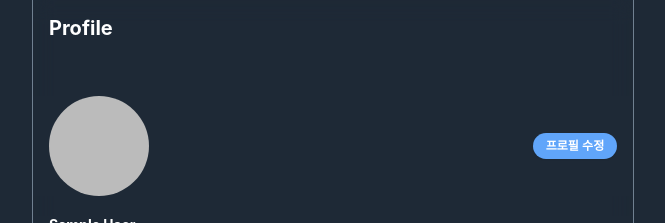
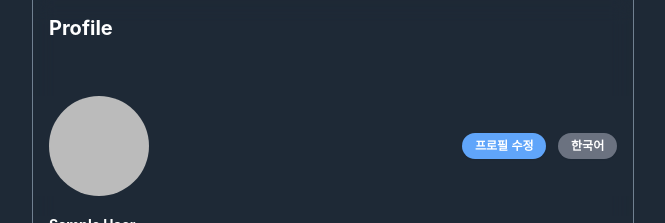
Before and after one commit to honeykikiki/fast-campus, a React (Create React App) app in the folder high-performance_large-scale_frontend/02-twitter/: page /profile in a window 1280 px wide. Shown: the top 223 px of the page, without its empty margins (307-972 px from the left). Built offline with nearby package versions, Linux system fonts and the light colour scheme; no server answers; the database is empty; sample sign-in values are in the browser's storage.

Commit message:
리코일 라이브러리 추가, 전역관리 세팅

```diff
--- a/high-performance_large-scale_frontend/02-twitter/package.json
+++ b/high-performance_large-scale_frontend/02-twitter/package.json
@@ -17,6 +17,7 @@
     "react-router-dom": "^6.22.1",
     "react-scripts": "5.0.1",
     "react-toastify": "^10.0.4",
+    "recoil": "^0.7.7",
     "sass": "^1.71.1",
     "typescript": "^4.4.2",
     "uuid": "^9.0.1",
--- a/high-performance_large-scale_frontend/02-twitter/src/App.tsx
+++ b/high-performance_large-scale_frontend/02-twitter/src/App.tsx
@@ -7,6 +7,7 @@ import { app } from 'firebaseApp';
 import { ToastContainer } from 'react-toastify';
 import 'react-toastify/dist/ReactToastify.css';
 import Loader from 'components/loader/Loader';
+import { RecoilRoot } from 'recoil';
 
 function App() {
   const [isAuthenticated, setIsAuthenticated] = useState(false);
@@ -25,6 +26,7 @@ function App() {
   }, [auth]);
 
   return (
+    <RecoilRoot>
       <Layout>
         <ToastContainer
           theme="dark"
@@ -34,6 +36,7 @@ function App() {
         />
         {init ? <Router isAuthenticated={isAuthenticated} /> : <Loader />}
       </Layout>
+    </RecoilRoot>
   );
 }
 
--- /dev/null
+++ b/high-performance_large-scale_frontend/02-twitter/src/atom/index.tsx
@@ -0,0 +1,7 @@
+import { atom } from 'recoil';
+export type LanguageType = 'ko' | 'en';
+
+export const languageState = atom<LanguageType>({
+  key: 'language',
+  default: (localStorage.getItem('language') as LanguageType) ?? 'ko',
+});
--- a/high-performance_large-scale_frontend/02-twitter/src/index.scss
+++ b/high-performance_large-scale_frontend/02-twitter/src/index.scss
@@ -544,6 +544,21 @@ div {
   justify-content: space-between;
   align-items: center;
 
+  &__btn-language {
+    @extend .button;
+    background-color: $gray;
+
+    &:focus,
+    &:hover {
+      background-color: $grayDark;
+    }
+  }
+
+  &__flex {
+    display: flex;
+    gap: 12px;
+  }
+
   &__image {
     border-radius: 50%;
     width: 100px;
--- a/high-performance_large-scale_frontend/02-twitter/src/pages/profile/index.tsx
+++ b/high-performance_large-scale_frontend/02-twitter/src/pages/profile/index.tsx
@@ -1,3 +1,4 @@
+import { languageState } from 'atom';
 import PostBox from 'components/posts/PostBox';
 import AuthContext from 'context/AuthContext';
 import {
@@ -11,16 +12,23 @@ import { db } from 'firebaseApp';
 import { PostProps } from 'pages/home';
 import { useState, useContext, useEffect } from 'react';
 import { useNavigate } from 'react-router-dom';
+import { useRecoilState } from 'recoil';
 
 const PROFILE_DEFAULT_URL = '/logo512.png';
 type TabType = 'my' | 'like';
 
 export default function ProfilePage() {
+  const [language, setLanguage] = useRecoilState(languageState);
   const [activeTab, setActiveTab] = useState<TabType>('my');
   const [myPosts, setMyPosts] = useState<PostProps[]>([]);
   const [likePosts, setLikePosts] = useState<PostProps[]>([]);
   const { user } = useContext(AuthContext);
   const nav = useNavigate();
+
+  const onclickLanguage = () => {
+    setLanguage(language === 'ko' ? 'en' : 'ko');
+    localStorage.setItem('language', language === 'ko' ? 'en' : 'ko');
+  };
 
   useEffect(() => {
     if (user) {
@@ -68,6 +76,7 @@ export default function ProfilePage() {
             width={100}
             height={100}
           />
+          <div className="profile__flex">
             <button
               type="button"
               className="profile__btn"
@@ -75,6 +84,14 @@ export default function ProfilePage() {
             >
               프로필 수정
             </button>
+            <button
+              type="button"
+              className="profile__btn-language"
+              onClick={onclickLanguage}
+            >
+              {language === 'ko' ? '한국어' : 'English'}
+            </button>
+          </div>
         </div>
         <div className="profile__text">
           <div className="profile__name">{user?.displayName || '사용자님'}</div>
```
Also changed, not shown: 1 other file (tests, documents, lock files or other folders). Lines whose indentation alone changed are shown as unchanged.
